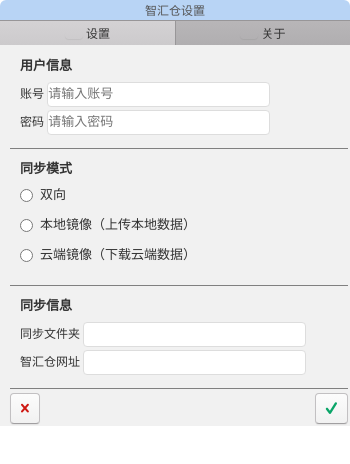
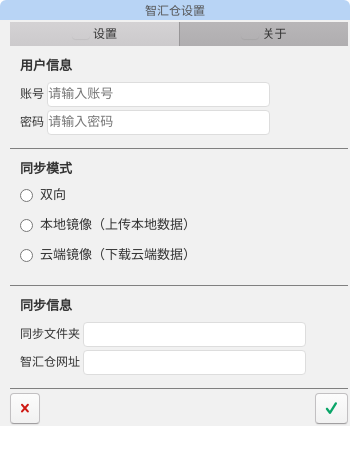
Before and after one commit to henrykey/wpsync, an Electron app: page src/settings.html in a window 350 px wide. Drawn offline with Linux system fonts and the light colour scheme; no server answers.

Commit message:
style again

```diff
--- a/src/settings.html
+++ b/src/settings.html
@@ -15,7 +15,7 @@
     <header class="toolbar-header jkheader">
       <h1 class="title">智汇仓设置</h1>
     </header>
-    <div class="tab-group tgroup-label">
+    <div class="tab-group tgroup-label information">
       <div class="js-settings-label tab-item active tgroup-label">
         <span class="btn"></span> 设置
       </div>
```
